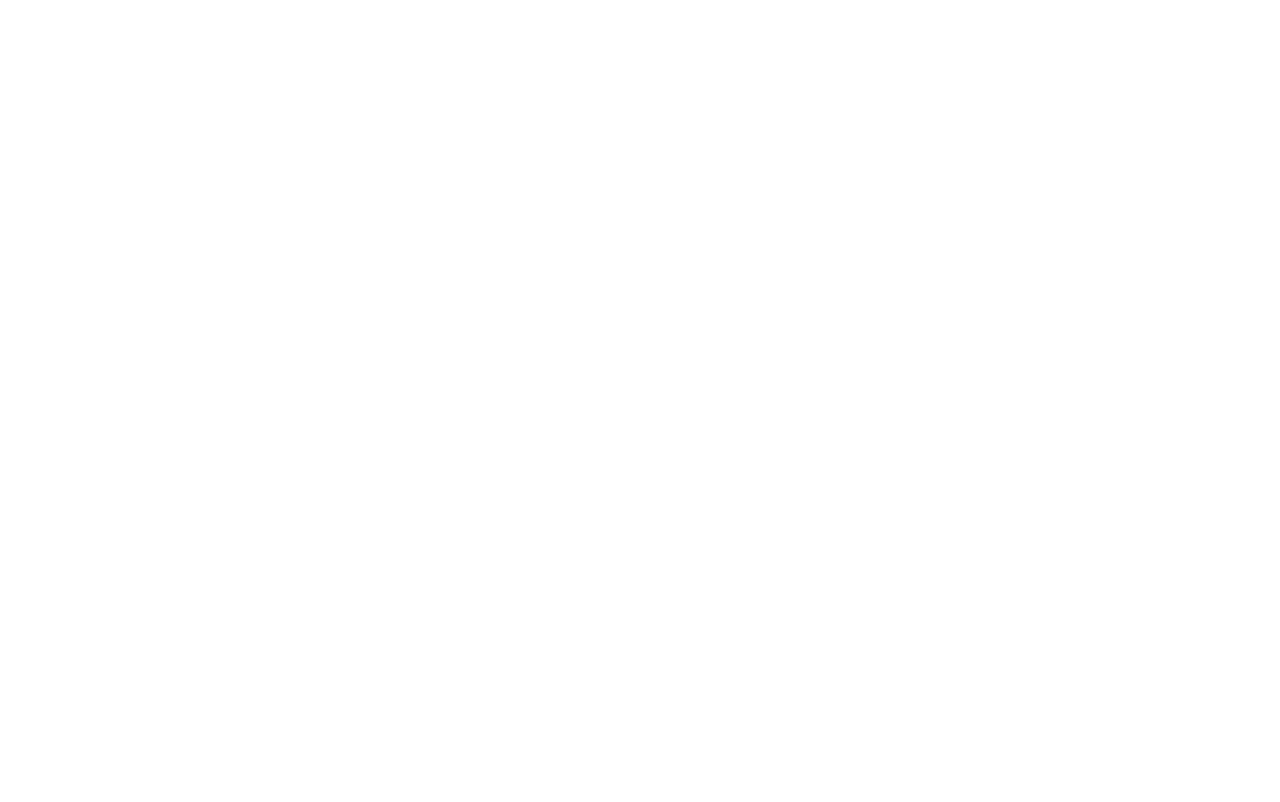
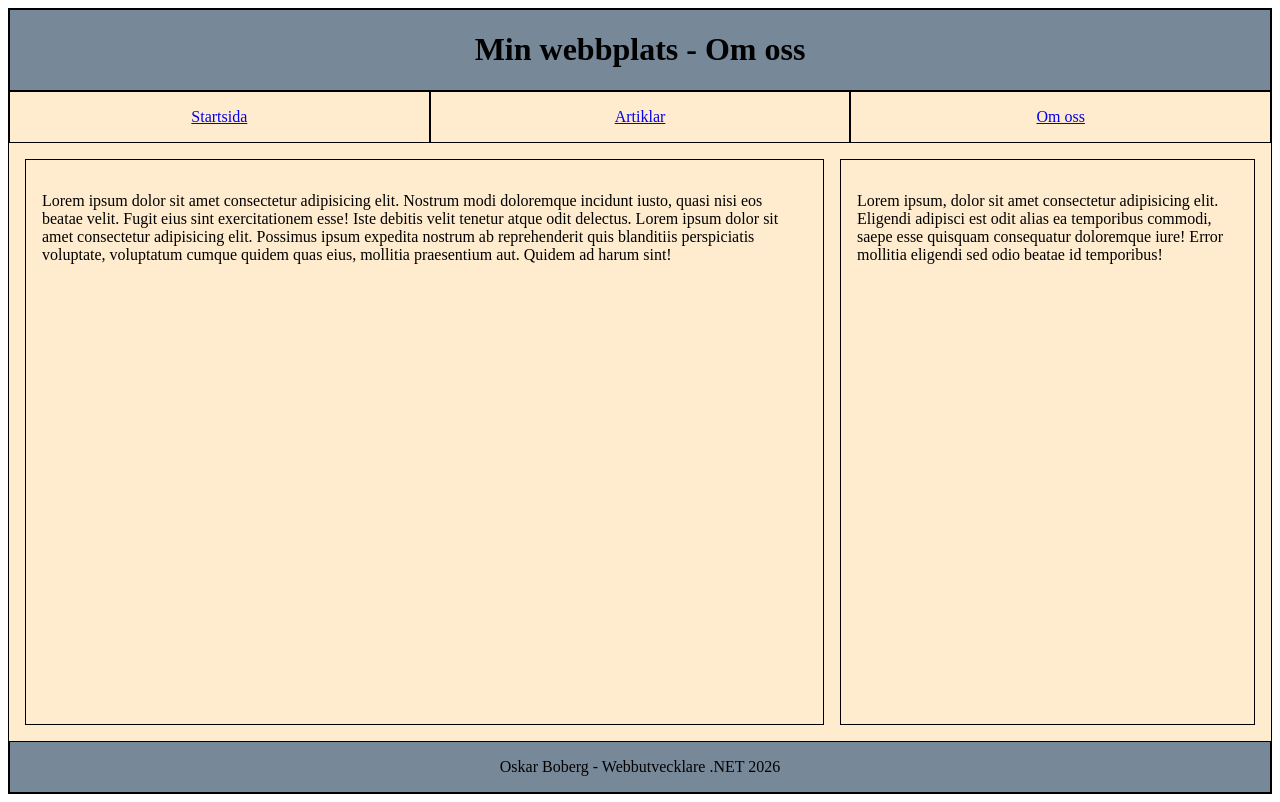
Before and after one commit to nattkreatur/Layout, a plain HTML site: page omoss.html in a window 1280 px wide. Drawn offline with Linux system fonts and the light colour scheme.

Commit message:
Utökning
Förbättrat CSS och börjat skapa OMOSS sida

```diff
--- a/omoss.html
+++ b/omoss.html
@@ -0,0 +1,49 @@
+<!DOCTYPE html>
+<html lang="sv">
+
+<head>
+    <meta charset="UTF-8">
+    <meta name="viewport" content="width=device-width, initial-scale=1.0">
+    <title>Layout</title>
+    <link rel="stylesheet" href="style.css">
+</head>
+
+<body id="omoss">
+    <div class="wrapper">
+
+        <header>
+            <h1>Min webbplats - Om oss</h1>
+        </header>
+        <nav>
+            <ul>
+                <li><a href="./index.html">Startsida</a></li>
+                <li><a href="./artiklar.html">Artiklar</a></li>
+                <li><a href="./omoss.html">Om oss</a></li>
+            </ul>
+        </nav>
+        <main>
+            <section>
+                <p>
+                    Lorem ipsum dolor sit amet consectetur adipisicing elit. Nostrum modi doloremque incidunt iusto,
+                    quasi nisi eos beatae velit. Fugit eius sint exercitationem esse! Iste debitis velit tenetur atque
+                    odit delectus. Lorem ipsum dolor sit amet consectetur adipisicing elit. Possimus ipsum expedita
+                    nostrum ab reprehenderit quis blanditiis perspiciatis voluptate, voluptatum cumque quidem quas eius,
+                    mollitia praesentium aut. Quidem ad harum sint!
+                </p>
+            </section>
+            <aside>
+                <p>
+                    Lorem ipsum, dolor sit amet consectetur adipisicing elit. Eligendi adipisci est odit alias ea
+                    temporibus commodi, saepe esse quisquam consequatur doloremque iure! Error mollitia eligendi sed
+                    odio beatae id temporibus!
+                </p>
+            </aside>
+        </main>
+        <footer>
+            <p>Oskar Boberg - Webbutvecklare .NET 2026</p>
+        </footer>
+
+    </div>
+</body>
+
+</html>
--- a/style.css
+++ b/style.css
@@ -1,20 +1,18 @@
 /*Mobile first layout*/
 .wrapper{
     display: grid;
+    /*content området ligger som 1fr för att det ska fyllas ut ordentligt*/
     grid-template-rows: auto auto 1fr auto;
     min-height: 98vh; /*container alltid samma höjd som viewport*/
     background-color: blanchedalmond;
+    border: 1px black solid;
 }
-
-header, footer {
-    background-color: lightslategray;
-}
-
 header, footer{
     /*Centrerar element horisontellt*/
     display: flex;
     justify-content: center;
-
+    border: 1px black solid;
+    background-color: lightslategray;
 }
 /*Påverkar bara ul som child till nav*/
 nav > ul{
@@ -22,7 +20,6 @@
     list-style: none;
     display: flex;
     flex-direction: column;
-
     width: 100%;
 
     padding: 0;/*Tar bort standardpadding från listan*/
@@ -33,24 +30,60 @@
     justify-content: center;
     padding: 1rem;
     border: 1px black solid;
-    border-bottom: none;
 }
-nav > ul > li:last-child{
-    /*En lösning för att inte ha tjocka kantlinjer mitt i menyn*/
-    border-bottom: 1px black solid;
+main > section{
+    /*Detta gäller primärt om man har bilder i section
+    som på index och omoss*/
+    display: flex;
+    flex-direction: column;
 }
-article{
+img{
+    width: 50%;
+    padding-top: 1rem;
+    margin: 0 auto; /*centrerar bilden*/
+}
+section,aside{
+    padding: 1rem;
     border: 1px black solid;
 }
 
+/*För större enheter och desktop*/
+@media (min-width: 600px){
+    nav > ul{
+        flex-direction: row;
+        justify-content:space-evenly
+    }
+    nav > ul > li{
+        /*Knapparna täcker hela wrappern*/
+        width: 100%;
+    }
+    main > section, aside{
+        display: flex;
+        flex-direction: row;
+        margin: 1rem;
+        /*kantlinje runt section enbart för desktop*/
+        border: 1px black solid;
+    }
+
+    /*Dessa är för att snygga till avståndet mellan boxarna på Omoss-sidan*/
+    main > section{
+        margin-right: 0.5rem;
+    }
+    main > aside{
+        margin-left: 0.5rem;
+    }
+    img{
+        /*Bild lite mindre för att undvika känslan att
+        den "tar över" i desktop view*/
+        width: 35%;
+        padding: 2rem;
+    }
+    /*specifikt för Om oss-sidan*/
+    #omoss main{
+        display: flex;
+        flex-direction: row;
+    }
+}
 
 
-/*För större enheter och desktop
-@media (min-width: 768px){
-    .wrapper{
-
-    }
-}
-*/
-
 /*Flexbox för article i desktopview*/
```
Also changed, not shown: index.html (+8 -5 lines), attgöra.txt, exempel.png (added).
